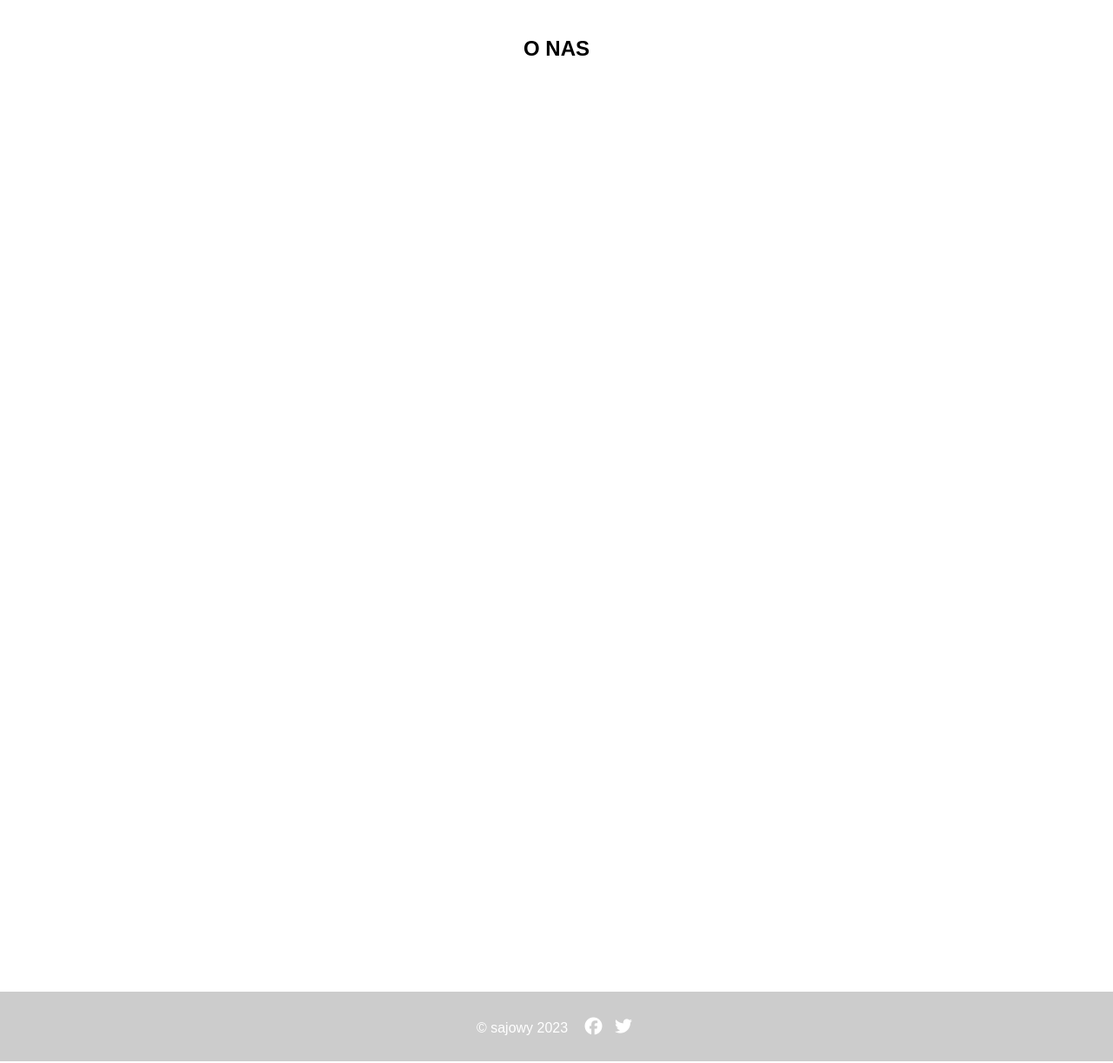
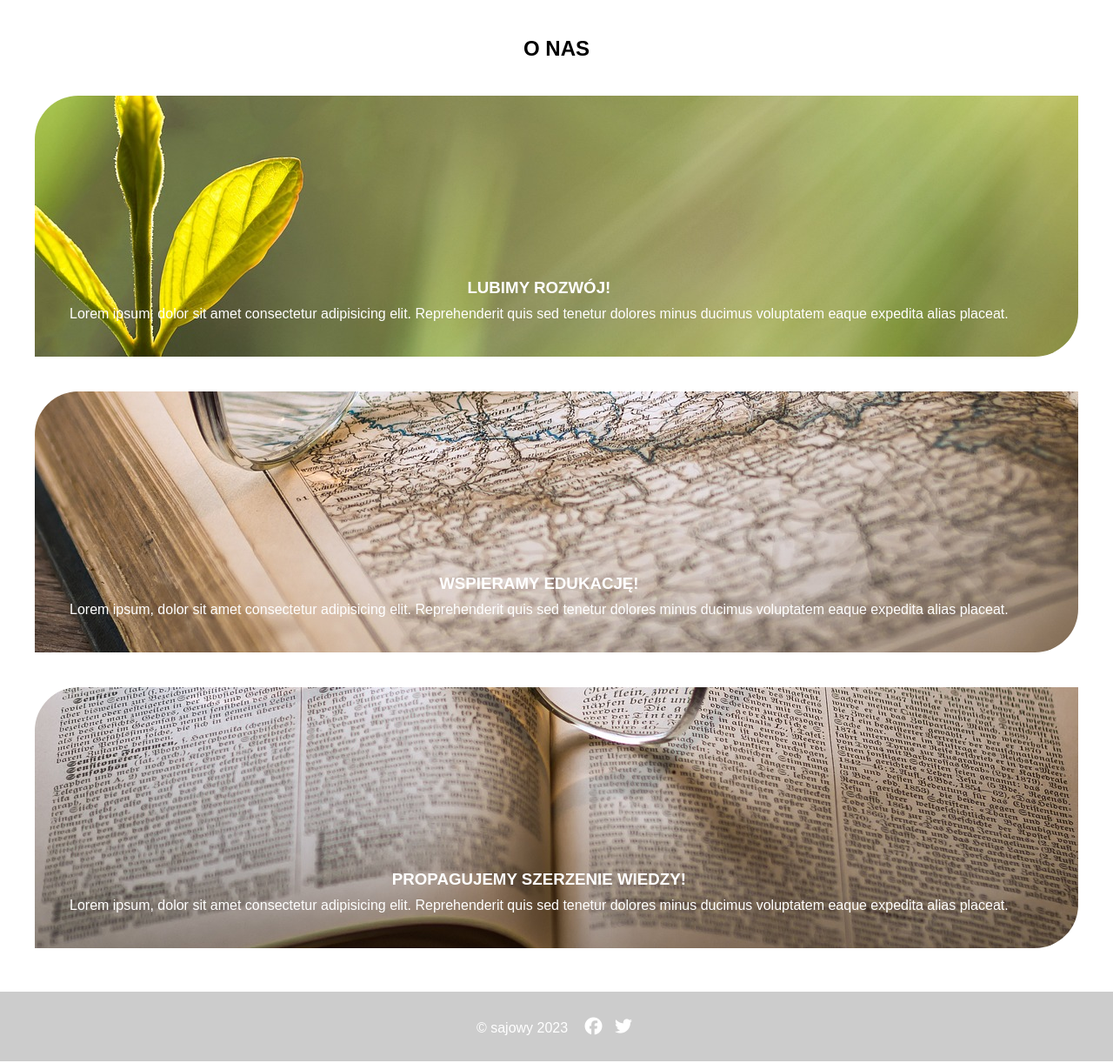
Before and after one commit to srebrzasty/StaticWebSite1, a plain HTML site: page index.html in a window 1280 px wide. Shown: the part 358-1580 px from the top of the page at 87% size. Drawn offline with Linux system fonts and the light colour scheme; the site is published under a folder, as on GitHub Pages, so addresses that start at the root find nothing.

Commit message:
Update style.css

```diff
--- a/style.css
+++ b/style.css
@@ -86,13 +86,13 @@ main h2 {
 }
 
 .top {
-    background-image: url('/img/rozwoj.jpg');
+    background-image: url('img/rozwoj.jpg');
 }
 .middle {
-    background-image: url('/img/edukacja.jpg');
+    background-image: url('img/edukacja.jpg');
 }
 .bottom {
-    background-image: url('/img/wiedza.jpg');
+    background-image: url('img/wiedza.jpg');
 }
 
 .about-us-text {
```
